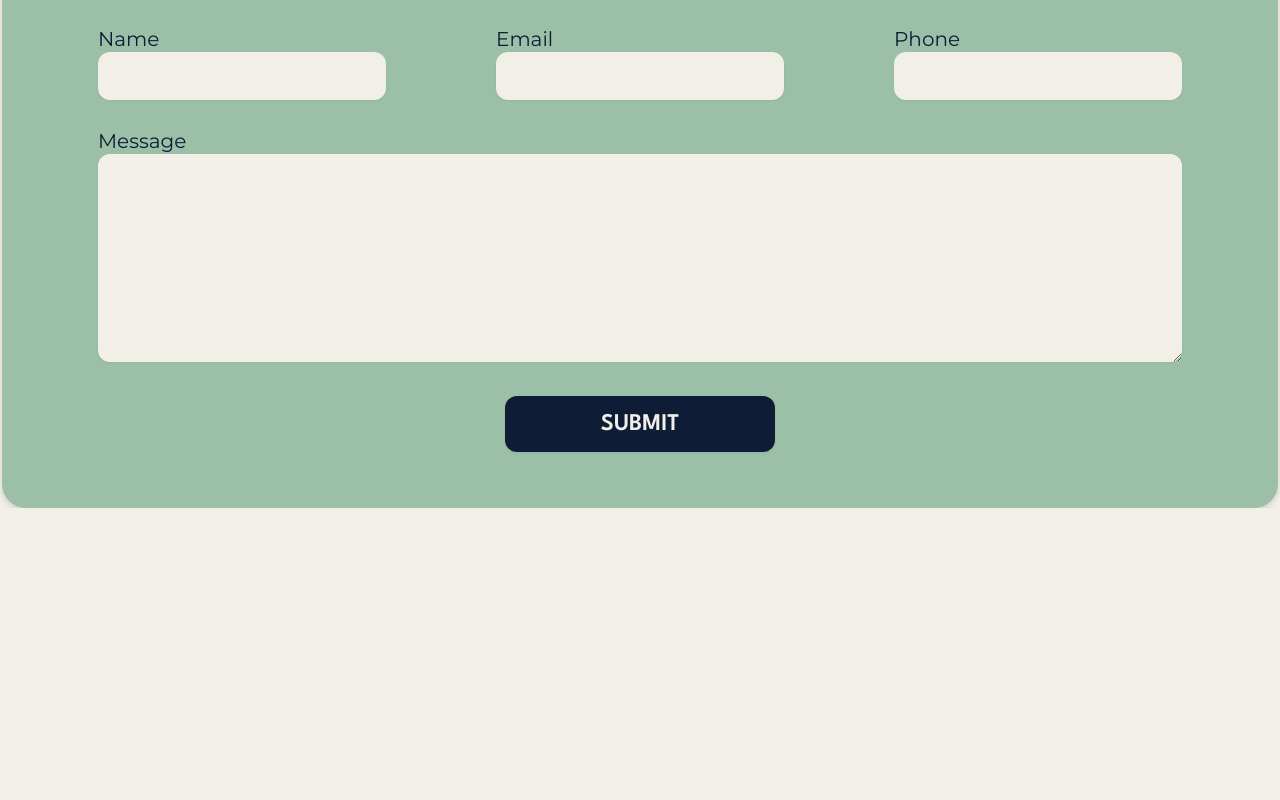
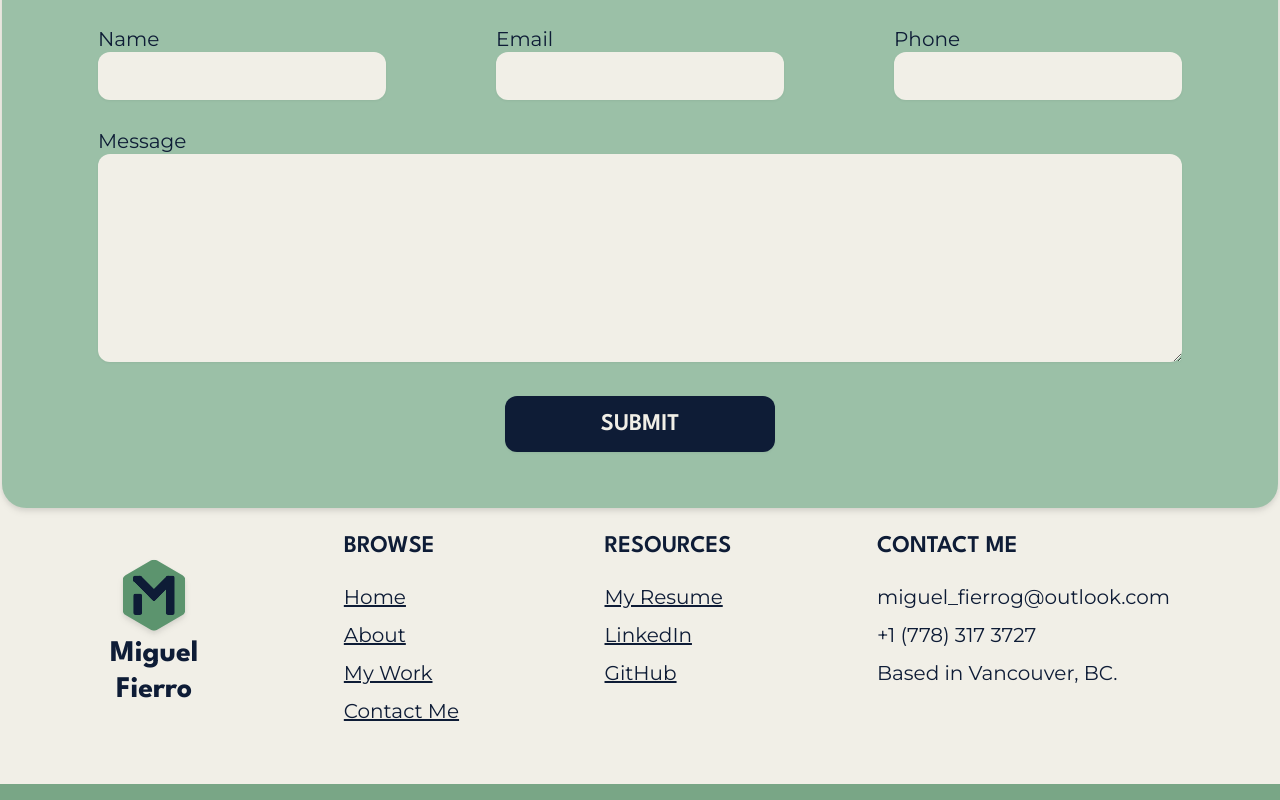
Before and after one commit to miguel-fg/portfolio-v2, a React (Vite) app: page / in a window 1280 px wide. Shown: the part 444-1244 px from the top of the page. Before the commit the page ends 952 px from the top, so only its background shows below. Built offline with nearby package versions, Linux system fonts and the light colour scheme.

Commit message:
[#10] add footer component

```diff
--- a/src/App.jsx
+++ b/src/App.jsx
@@ -1,13 +1,14 @@
-import { BrowserRouter, Routes, Route } from "react-router-dom"
+import { BrowserRouter, Routes, Route } from "react-router-dom";
 
-import Home from "./pages/Home"
-import About from "./pages/About"
-import Portfolio from "./pages/Portfolio"
-import Contact from "./pages/Contact"
-import NavBar from "./components/NavBar"
+import Home from "./pages/Home";
+import About from "./pages/About";
+import Portfolio from "./pages/Portfolio";
+import Contact from "./pages/Contact";
+import NavBar from "./components/NavBar";
 
 const App = () => {
     return (
+        <>
             <div className="container mx-auto w-fit-content grid grid-cols-12 gap-20">
                 <BrowserRouter basename={`${import.meta.env.BASE_URL}`}>
                     <NavBar />
@@ -19,7 +20,9 @@ const App = () => {
                     </Routes>
                 </BrowserRouter>
             </div>
-  )
-}
+            <div className="w-full h-4 sticky top-[100vh] bg-sea-green opacity-80 mt-12"></div>
+        </>
+    );
+};
 
-export default App
+export default App;
--- /dev/null
+++ b/src/components/Footer.jsx
@@ -0,0 +1,95 @@
+import { Link } from "react-router-dom";
+import logo from "../images/m.svg";
+import resumePDF from "../assets/mfierro-resume.pdf";
+
+const Footer = () => {
+
+    const downloadPDF = () => {
+        console.log("Starting PDF download...");
+
+        fetch(resumePDF).then((response) => {
+            response.blob().then((blob) => {
+                const fileURL = window.URL.createObjectURL(blob);
+
+                let alink = document.createElement("a");
+                alink.href = fileURL;
+                alink.download = "mfierro-resume.pdf";
+                alink.click();
+            })
+        }).catch((error) => {
+            console.error("Error fetching PDF: ", error);
+        })
+    }
+
+    return (
+        <div className="col-span-10 col-start-2">
+            <footer className="flex justify-between">
+                <div className="flex flex-col items-center justify-center">
+                    <img src={logo} width="80" height="80" alt="Page logo" className="drop-shadow-md"/>
+                    <p className="font-LS font-bold text-3xl text-oxford-blue text-center">
+                        Miguel <br /> Fierro
+                    </p>
+                </div>
+                <div className="flex flex-col">
+                    <p className="font-LS text-h3 uppercase text-oxford-blue mb-5">
+                        Browse
+                    </p>
+                    <Link to="/" className="text-body font-MT mb-3 underline text-oxford-blue">
+                        Home
+                    </Link>
+                    <Link
+                        to="/about"
+                        className="text-body font-MT mb-3 underline text-oxford-blue"
+                    >
+                        About
+                    </Link>
+                    <Link
+                        to="/portfolio"
+                        className="text-body font-MT mb-3 underline text-oxford-blue"
+                    >
+                        My Work
+                    </Link>
+                    <Link
+                        to="/contact"
+                        className="text-body font-MT mb-3 underline text-oxford-blue"
+                    >
+                        Contact Me
+                    </Link>
+                </div>
+                <div className="flex flex-col">
+                    <p className="font-LS text-h3 uppercase text-oxford-blue mb-5">
+                        Resources
+                    </p>
+                    <Link
+                        onClick={downloadPDF}
+                        className="text-body font-MT mb-3 underline text-oxford-blue"
+                    >
+                        My Resume
+                    </Link>
+                    <Link
+                        to="https://www.linkedin.com/in/miguelfierro97/"
+                        className="text-body font-MT mb-3 underline text-oxford-blue"
+                    >
+                        LinkedIn
+                    </Link>
+                    <Link
+                        to="https://github.com/miguel-fg"
+                        className="text-body font-MT mb-3 underline text-oxford-blue"
+                    >
+                        GitHub
+                    </Link>
+                </div>
+                <div className="flex flex-col">
+                    <p className="font-LS text-h3 uppercase text-oxford-blue mb-5">
+                        Contact Me
+                    </p>
+                    <p className="text-body font-MT mb-3 text-oxford-blue">miguel_fierrog@outlook.com</p>
+                    <p className="text-body font-MT mb-3 text-oxford-blue">+1 (778) 317 3727</p>
+                    <p className="text-body font-MT mb-3 text-oxford-blue">Based in Vancouver, BC.</p>
+                </div>
+            </footer>
+        </div>
+    );
+};
+
+export default Footer;
--- a/src/pages/About.jsx
+++ b/src/pages/About.jsx
@@ -1,4 +1,6 @@
 import ContactForm from "../components/ContactForm";
+import Footer from "../components/Footer";
+
 const About = () => {
     return (
         <>
@@ -6,6 +8,7 @@ const About = () => {
                 About Me
             </h1>
             <ContactForm title="let's connect" />
+            <Footer />
         </>
     );
 }
--- a/src/pages/Contact.jsx
+++ b/src/pages/Contact.jsx
@@ -1,4 +1,5 @@
 import ContactForm from "../components/ContactForm";
+import Footer from "../components/Footer";
 
 const Contact = () => {
     return (
@@ -7,6 +8,7 @@ const Contact = () => {
                 Contact Me
             </h1>
             <ContactForm title="send me a message" />
+            <Footer />
         </>
     );
 }
--- a/src/pages/Home.jsx
+++ b/src/pages/Home.jsx
@@ -1,4 +1,5 @@
 import ContactForm from "../components/ContactForm";
+import Footer from "../components/Footer";
 
 const Home = () => {
     return (
@@ -7,6 +8,7 @@ const Home = () => {
                 Miguel Fierro.
             </h1>
             <ContactForm title="send me a message"/>
+            <Footer />
         </>
     );
 }
--- a/src/pages/Portfolio.jsx
+++ b/src/pages/Portfolio.jsx
@@ -1,4 +1,5 @@
 import ContactForm from "../components/ContactForm";
+import Footer from "../components/Footer";
 
 const Portfolio = () => {
     return (
@@ -7,6 +8,7 @@ const Portfolio = () => {
                 My Work
             </h1>
             <ContactForm title="questions, suggestions, comments?" />
+            <Footer />
         </>
     );
 }
```
Also changed, not shown: 1 other file (tests, documents, lock files or other folders). Lines whose indentation alone changed are shown as unchanged.
